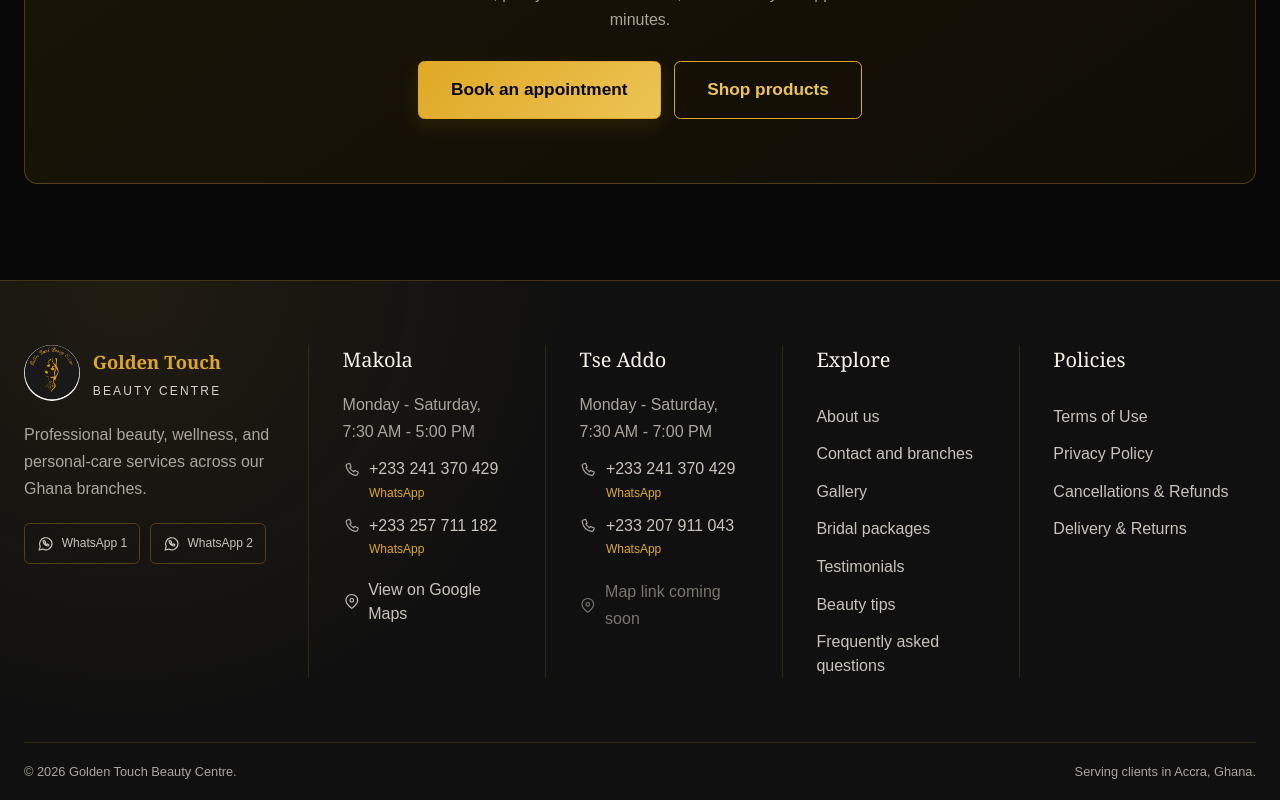
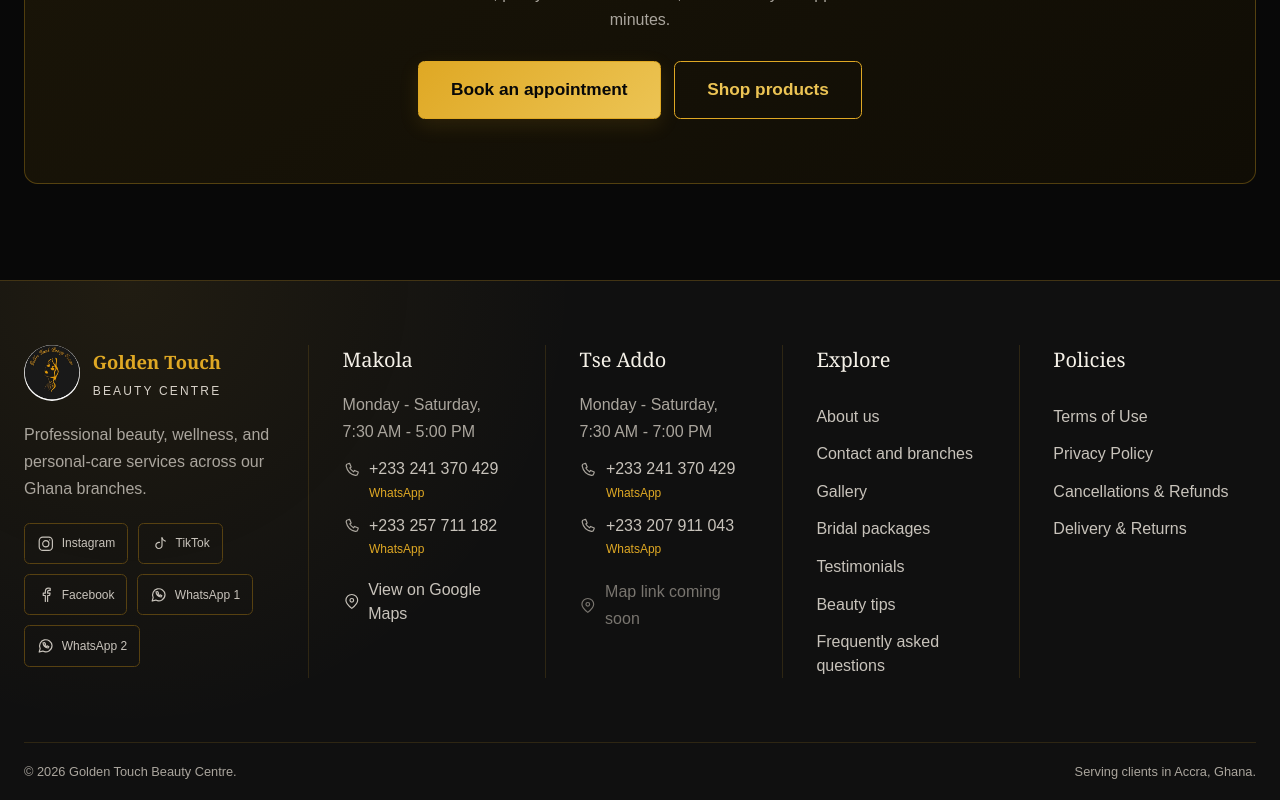
Before and after one commit to Yafoo93/golden_touch_beauty, a Next.js app in the folder frontend/: page / in a window 1280 px wide. Shown: the part 2589-3389 px from the top of the page. Built offline with nearby package versions, Linux system fonts and the light colour scheme; no server answers.

Commit message:
Add official social media links to footer

```diff
--- a/frontend/src/components/site-footer.tsx
+++ b/frontend/src/components/site-footer.tsx
@@ -91,6 +91,33 @@
   );
 }
 
+function InstagramIcon() {
+  return (
+    <svg viewBox="0 0 24 24" aria-hidden="true">
+      <rect x="3" y="3" width="18" height="18" rx="5" />
+      <circle cx="12" cy="12" r="4.25" />
+      <circle cx="17.4" cy="6.7" r="0.75" fill="currentColor" stroke="none" />
+    </svg>
+  );
+}
+
+function TikTokIcon() {
+  return (
+    <svg viewBox="0 0 24 24" aria-hidden="true">
+      <path d="M15 4v10.2a4.2 4.2 0 1 1-3.4-4.1" />
+      <path d="M15 4c.6 2.5 2.1 3.9 4.5 4.3" />
+    </svg>
+  );
+}
+
+function FacebookIcon() {
+  return (
+    <svg viewBox="0 0 24 24" aria-hidden="true">
+      <path d="M14.5 21v-8h2.8l.5-3.2h-3.3V7.7c0-.9.3-1.7 1.8-1.7H18V3.1c-.6-.1-1.4-.1-2.4-.1-2.5 0-4.2 1.5-4.2 4.4v2.4H8.5V13h2.9v8" />
+    </svg>
+  );
+}
+
 export function SiteFooter() {
   const pathname = usePathname();
   const [branches, setBranches] = useState(fallbackBranches);
@@ -130,11 +157,41 @@
             Professional beauty, wellness, and personal-care services across
             our Ghana branches.
           </p>
-          <div className="site-footer__socials" aria-label="WhatsApp contacts">
+          <div
+            className="site-footer__socials"
+            aria-label="Golden Touch social media and WhatsApp contacts"
+          >
+            <a
+              href="https://www.instagram.com/golden_touch_beauty_center?igsi=N2h3YnZwazZmYWlv"
+              target="_blank"
+              rel="noopener noreferrer"
+              aria-label="Follow Golden Touch Beauty Centre on Instagram"
+            >
+              <InstagramIcon />
+              Instagram
+            </a>
+            <a
+              href="https://www.tiktok.com/@marcelwaygma?_r=1&_t=ZS-99KI9DifbQS"
+              target="_blank"
+              rel="noopener noreferrer"
+              aria-label="Follow Golden Touch Beauty Centre on TikTok"
+            >
+              <TikTokIcon />
+              TikTok
+            </a>
+            <a
+              href="https://www.facebook.com/share/1ByZUTLR6G/?mibextid=wwXIfr"
+              target="_blank"
+              rel="noopener noreferrer"
+              aria-label="Follow Golden Touch Beauty Centre on Facebook"
+            >
+              <FacebookIcon />
+              Facebook
+            </a>
             <a
               href="https://wa.me/233241370429"
               target="_blank"
-              rel="noreferrer"
+              rel="noopener noreferrer"
               aria-label="Chat with Golden Touch on WhatsApp at +233 241 370 429"
             >
               <WhatsAppIcon />
@@ -143,7 +200,7 @@
             <a
               href="https://wa.me/233257711182"
               target="_blank"
-              rel="noreferrer"
+              rel="noopener noreferrer"
               aria-label="Chat with Golden Touch on WhatsApp at +233 257 711 182"
             >
               <WhatsAppIcon />
```
